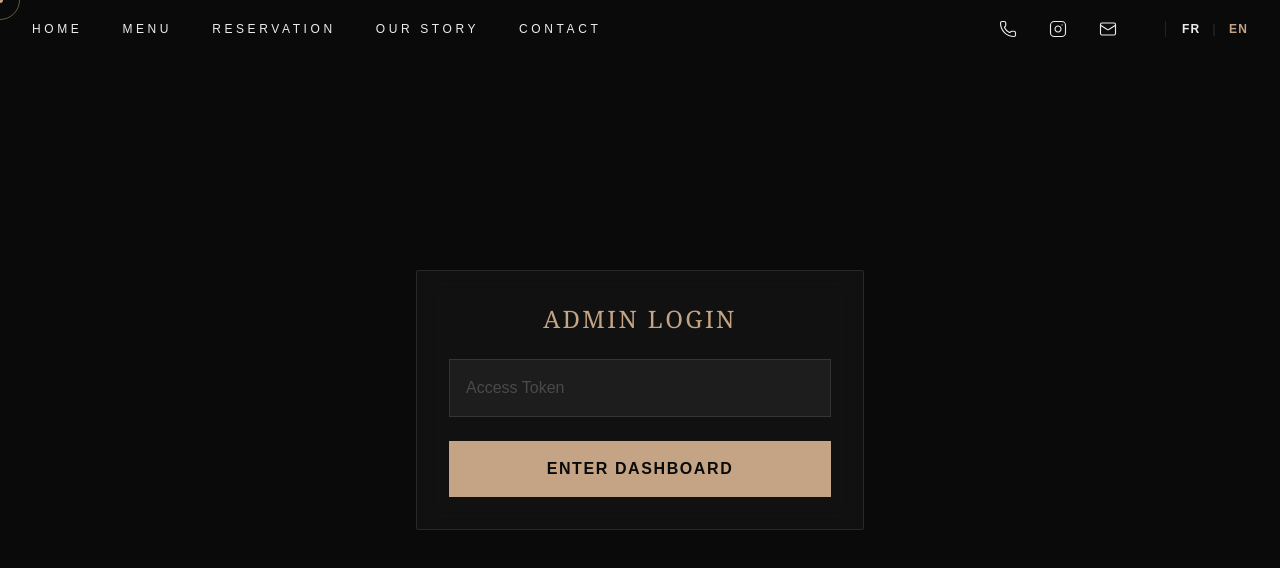
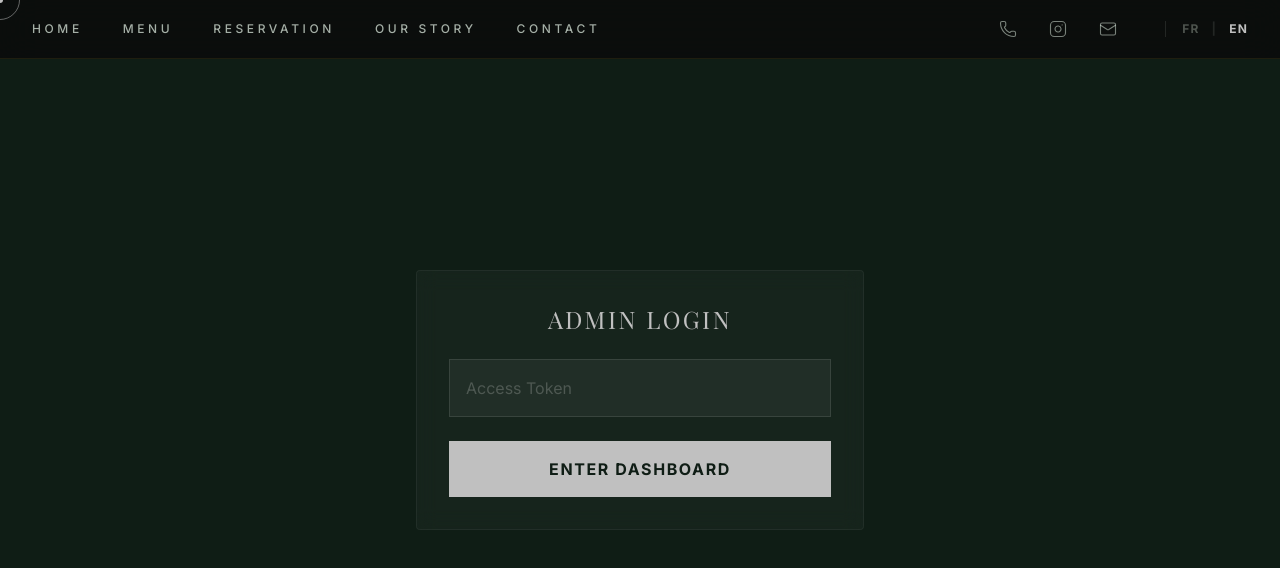
Before and after one commit to tubban1/milano-marin, a Next.js app: page /en/admin/reservations in a window 1280 px wide. Shown: the top 568 px of the page. Built offline with nearby package versions, Linux system fonts and the light colour scheme; a web font is replaced by a local one.

Commit message:
style: restore original navbar styles and global theme colors

```diff
--- a/src/app/[locale]/admin/reservations/page.tsx
+++ b/src/app/[locale]/admin/reservations/page.tsx
@@ -163,7 +163,7 @@ export default function AdminReservations() {
   const reservationList = Array.isArray(reservations) ? reservations : [];
 
   return (
-    <div className="min-h-screen bg-primary-dark p-6 md:p-12">
+    <div className="min-h-screen bg-primary-dark pt-24 pb-12 px-6 md:px-12">
       <div className="max-w-6xl mx-auto">
         <div className="flex flex-col md:flex-row justify-between items-start md:items-center gap-6 mb-12">
           <div>
--- a/src/app/globals.css
+++ b/src/app/globals.css
@@ -1,27 +1,58 @@
 @import "tailwindcss";
 
 @theme {
-  --color-secondary: #c4a484; /* 金色/次要色 */
-  --color-primary-dark: #0a0a0a;
+  --color-primary: #1B3022;
+  --color-primary-dark: #0F1D15;
+  --color-secondary: #C0C0C0;
+  --color-accent: #E8F5E9;
+  --color-cream: #F1F8E9;
+  --color-deep-black: #050A07;
+
+  --font-serif: var(--font-playfair), Georgia, serif;
+  --font-sans: var(--font-inter), system-ui, sans-serif;
 }
 
 :root {
-  --background: #0a0a0a;
-  --foreground: #ededed;
+  --background: #0A0A0A;
+  --foreground: #F5F5DC;
+}
+
+html {
+  scroll-behavior: smooth;
 }
 
 body {
+  background-color: var(--background);
   color: var(--foreground);
-  background: var(--background);
-  font-family: Arial, Helvetica, sans-serif;
+  font-family: var(--font-sans);
+  overflow-x: hidden;
 }
 
-/* 玻璃拟态卡片 */
+h1, h2, h3, .font-serif {
+  font-family: var(--font-serif);
+}
+
+/* 渐变银色文字 */
+.text-silver-gradient {
+  background: linear-gradient(to right, #757575, #E0E0E0, #BDBDBD, #F5F5F5, #9E9E9E);
+  -webkit-background-clip: text;
+  -webkit-text-fill-color: transparent;
+  display: inline-block;
+}
+
+/* 毛玻璃菜单卡片 */
 .glass-card {
   background: rgba(255, 255, 255, 0.03);
-  border: 1px solid rgba(255, 255, 255, 0.1);
-  backdrop-filter: blur(12px);
-  border-radius: 2px;
+  backdrop-filter: blur(10px);
+  border: 1px solid rgba(255, 255, 255, 0.05);
+  border-radius: 4px;
+}
+
+/* 导航栏样式恢复 */
+.nav-blur {
+  background: rgba(10, 10, 10, 0.8);
+  backdrop-filter: blur(20px);
+  border-bottom: 1px solid rgba(212, 175, 55, 0.1);
 }
 
 /* 动画定义 */
```
